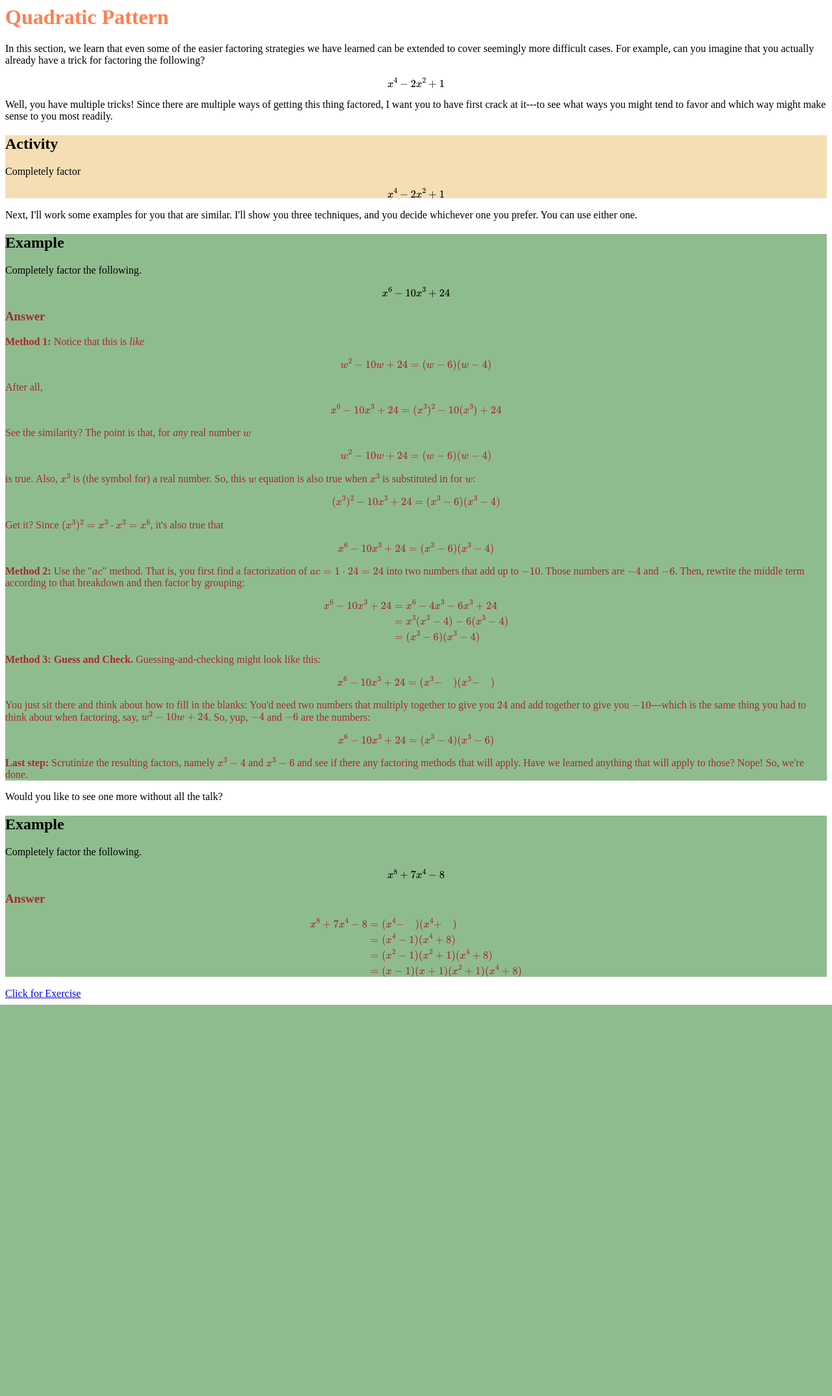
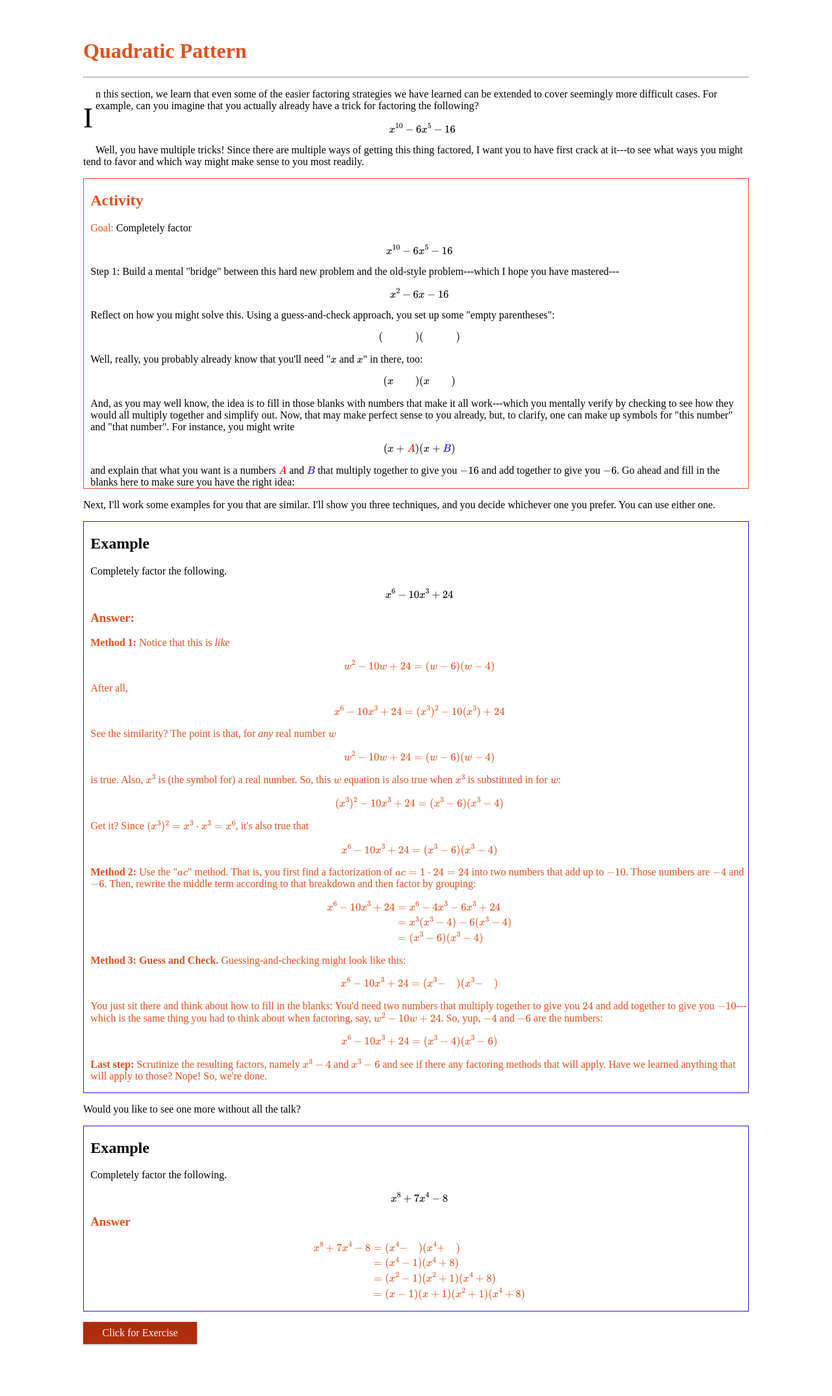
Before and after one commit to NathanFaulkner/encyclopedia, a Flask app: page /quadraticpattern in a window 1280 px wide. Shown: the whole page at 65% size. Before the commit the page ends 1546 px from the top, so only its background shows below. Run offline with Flask 2, Linux system fonts and the light colour scheme.

Commit message:
Improved layout, functionality

```diff
--- a/app/__init__.py
+++ b/app/__init__.py
@@ -12,7 +12,7 @@ app = Flask(__name__)
 app.config.from_object(Config)
 db = SQLAlchemy(app)
 migrate = Migrate(app, db)
-#login = LoginManager(app)
+login = LoginManager(app)
 mail = Mail(app)
 #login.login_view = 'login'
 
--- a/app/books.py
+++ b/app/books.py
@@ -39,6 +39,7 @@ class Division():
 factoring1 = Section('section', factoring1, numbered=True)
 quadraticpattern = Section('section', quadraticpattern, numbered=True)
 polynomials_intro = Section('intro', polynomials, numbered=False)
+
 polynomials = Division('chapter', 'Polynomials', [factoring1, quadraticpattern])
 #polynomials.intro = polynomials_intro
 polynomials.template_path=polynomials_intro.template_path
--- a/app/forms.py
+++ b/app/forms.py
@@ -29,3 +29,39 @@ class AnswerForm(FlaskForm):
             raise ValidationError('You have not used mathematically correct syntax.')
         # if answer.data == ',':
         #     raise ValidationError('Use proper syntax.')
+
+class LoginForm(FlaskForm):
+    username = StringField('Username', validators=[DataRequired()])
+    password = PasswordField('Password', validators=[DataRequired()])
+    remember_me = BooleanField('Remember Me')
+    submit = SubmitField('Sign In')
+
+class RegistrationForm(FlaskForm):
+    username = StringField('Username', validators=[DataRequired()])
+    email = StringField('Email', validators=[DataRequired(), Email()])
+    password = PasswordField('Password', validators=[DataRequired()])
+    password2 = PasswordField(
+        'Repeat Password', validators=[DataRequired(), EqualTo('password')])
+    submit = SubmitField('Register')
+
+    def validate_username(self, username):
+        user = Student.query.filter_by(username=username.data).first()
+        if user is not None:
+            raise ValidationError('This user name is already in use. \
+            Please use another name.')
+
+    def validate_email(self, email):
+        user = Student.query.filter_by(email=email.data).first()
+        if user is not None:
+            raise ValidationError('This email is already in use. \
+            Please use another email.')
+
+class ResetPasswordRequestForm(FlaskForm):
+    email = StringField('Email', validators=[DataRequired(), Email()])
+    submit = SubmitField('Request Password Reset')
+
+class ResetPasswordForm(FlaskForm):
+    password = PasswordField('Password', validators=[DataRequired()])
+    password2 = PasswordField('Repeat Password',
+            validators=[DataRequired(), EqualTo('password')])
+    submit = SubmitField('Request Password Reset')
--- a/app/routes.py
+++ b/app/routes.py
@@ -1,14 +1,15 @@
 from flask import render_template, flash, redirect, url_for, request, session
-#from flask_login import current_user, login_user, logout_user, login_required
+from flask_login import current_user, login_user, logout_user, login_required
 from werkzeug.urls import url_parse
 import inspect, random
 
 from app import app, db, books, sections, questions
 from app.questions import *
-from app.forms import AnswerForm
+from app.forms import AnswerForm, LoginForm, RegistrationForm
+from app.models import Student, StudentAnswer
 
 
-@app.route('/')
+
 @app.route('/index')
 def index():
     user = {'username': 'August'}
@@ -17,8 +18,72 @@ def index():
     return render_template('base.html', user=user, title='Home',
         site_name=app.config['SITE_NAME'], src=path_for_iframe, toc=toc)
 
+@app.route('/')
+@app.route('/entrance')
+def entrance():
+    return render_template('entrance.html')
 
+@app.route('/login', methods=['GET', 'POST'])
+def login():
+    if current_user.is_authenticated:
+        return redirect(url_for('library'))
+    form = LoginForm()
+    if form.validate_on_submit():
+        user = Student.query.filter_by(username=form.username.data).first()
+        if user is None or not user.check_password(form.password.data):
+            flash('Invalid username or password')
+            return redirect(url_for('login'))
+        login_user(user, remember=form.remember_me.data)
+        return redirect(url_for('library'))
+    return render_template('login.html', title='Sign In', form=form)
 
+@app.route('/logout')
+def logout():
+    logout_user()
+    return redirect(url_for('entrance'))
+
+@app.route('/register', methods=['GET', 'POST'])
+def register():
+    if current_user.is_authenticated:
+        return redirect(url_for('library'))
+    form = RegistrationForm()
+    if form.validate_on_submit():
+        user = Student(username=form.username.data, email=form.email.data)
+        user.set_password(form.password.data)
+        db.session.add(user)
+        db.session.commit()
+        flash('You are now a registered user.')
+        return redirect(url_for('login'))
+    return render_template('register.html', title='Register', form=form)
+
+@app.route('/reset_password/<token>', methods=['GET', 'POST'])
+def reset_password(token):
+    if current_user.is_authenticated:
+        return redirect(url_for('index'))
+    user = Student.verify_reset_password_token(token)
+    if not user:
+        return redirect(url_for('index'))
+    form = ResetPasswordForm()
+    if form.validate_on_submit():
+        user.set_password(form.password.data)
+        db.session.commit()
+        flash('Your password has been reset')
+        return redirect(url_for('login'))
+    return render_template('reset_password.html', form=form)
+
+@app.route('/reset_password_request', methods=['GET', 'POST'])
+def reset_password_request():
+    if current_user.is_authenticated:
+        return redirect(url_for('index'))
+    form = ResetPasswordRequestForm()
+    if form.validate_on_submit():
+        user = User.query.filter_by(email=form.email.data).first()
+        if user:
+            send_password_reset_email(user)
+        flash('Check your email for the instructions to reset your password.')
+        return redirect(url_for('login'))
+    return render_template('reset_password_request.html',
+                            title='Reset Password', form=form)
 
 
 ############################################################################
@@ -53,49 +118,55 @@ def quadraticpattern():
 def question(question_name):
     # if request.method == 'GET':
     question_module = getattr(questions, question_name)
-    user = {'username': 'August'}
+    if current_user.is_authenticated:
+        user = current_user
+    else:
+        user = {'username': 'Anonymous'}
     validator = question_module.Question_Class.validator
     form = AnswerForm(validator)
-    # if request.method == 'POST':
-    #     form = AnswerForm(request.form)
-    # else:
-    #     form = AnswerForm()
-    #form = AnswerForm(request.form)
-    # if request.method == 'POST':
-    #     session['seed'] = form.seed.data
-    # else:
-    #     session['seed'] = random.random()
-    #     form.seed.data = session['seed']
     if request.method == 'GET':
         session['seed'] = random.random()
         form.seed.data = session['seed']
         session['tried'] = False
     question = question_module.Question_Class(seed=session['seed'])
+    # if request.method == 'GET':
+    #     answer_event = StudentAnswer(student=student, skillname=question_name,
+    #                     grade_category='check', seed=session['seed'])
+    #     db.session.add(answer_event)
+    #     # db.session.commit()
+    # else:
+    #     answer_event = StudentAnswer.query.filter_by(seed=session['seed'], student=student).first()
     useranswer = form.answer.data
     if form.validate_on_submit():
         correct = question.checkanswer(useranswer)
+        if current_user.is_authenticated:
+            user = current_user
+            answer_event = StudentAnswer(student=user, skillname=question_name,
+                        grade_category='check', seed=session['seed'])
+            db.session.add(answer_event)
         if correct:
             message = 'You got it right!!'
             if session['tried'] == True:
                 message += ' But you should try a new problem.'
+            else:
+                if current_user.is_authenticated:
+                    answer_event.correct = True
+                    db.session.commit()
         else:
             message = "If you want credit, you'll have to try a new problem."
+            if current_user.is_authenticated:
+                answer_event.correct = False
+                db.session.commit()
         session['tried'] = True
     else:
         if request.method == 'POST':
             if session['tried'] == False:
                 message = 'You can try again, since you just had a syntax error.'
             else:
-                message = "You had a syntax error, but you should try a different problem if you want credit."
+                message = """You had a syntax error,
+but you should try a different problem if you want credit."""
         else:
             message = "It's a brand new problem!!"
-    # if request.method == 'POST':
-    #      session['tried'] = True
-    # try:
-    #     seed = session['seed']
-    # except:
-    #     seed = random.random()
-    #     session['seed'] = seed
     return render_template('question_page.html', user=user, title='Question',
         site_name=app.config['SITE_NAME'], form=form, question=question,
         tried=session['tried'], message=message)
@@ -149,7 +220,7 @@ def book(book_name):
     book = getattr(books, book_name)
     path_for_iframe = 'hello'
     toc = book.subdivisions
-    return render_template('book.html', user=user, title=book_name,
+    return render_template('chapter.html', user=user, title=book_name,
         site_name=app.config['SITE_NAME'], src=url_for(path_for_iframe), toc=toc,
         book=book, book_name=book_name)
 
--- a/app/static/css/main.css
+++ b/app/static/css/main.css
@@ -6,11 +6,25 @@
   --logo-background-color: #000132;
   --logo-text-color: #fcba03;
   --logo-text-hover-color: #aa44dd;
+  --logo-triadic-third: #970129;
+  --old-menu-li-a: #e24f1d;
+  --old-menu-li-li-a: #33b5e5;
+  --menu-li-a-bgcolor: #b02d0b;
+  --theme-color-3: #e24f1d;
+  --menu-li-li-a-bgcolor: #e24f1d;
+  --theme-color-4: #1d1de2;
+  --menu-li-li-li-a-bgcolor: #f46f3f;
+  --theme-color-5: #1de221;
 }
   /* --logo-background-color: #9933cc; */
 
 html {
   font-family: "Computer Modern";
+}
+
+a {
+  color: blue;
+  text-decoration: none;
 }
 
 #site_name {
@@ -75,11 +89,17 @@ html {
   background-color: var(--logo-text-hover-color)
 }
 
+.menu {
+  background-color: gray;
+}
+
 .menu ul {
   list-style-type: none;
   margin: 0;
   padding: 0;
 }
+
+
 
 .menu li a {
   display: block;
@@ -87,13 +107,14 @@ html {
   text-decoration: none;
   padding: 8px;
   margin-bottom: 7px;
-  background-color: #e24f1d;
+  background-color: var(--menu-li-a-bgcolor);
   color: #ffffff;
   box-shadow: 0 1px 3px rgba(0, 0, 0, 0.12), 0 1px 2px rgba(0, 0, 0, 0.24);
 }
 
+
 .menu li a:hover {
-  background-color: #c02d0b;;
+  background-color: #c02d0b;
 }
 
 .menu li li a {
@@ -102,7 +123,7 @@ html {
   text-decoration: none;
   padding: 8px;
   margin-bottom: 7px;
-  background-color: #33b5e5;
+  background-color: var(--menu-li-li-a-bgcolor);
   color: #ffffff;
   box-shadow: 0 1px 3px rgba(0, 0, 0, 0.12), 0 1px 2px rgba(0, 0, 0, 0.24);
 }
@@ -117,7 +138,7 @@ html {
   text-decoration: none;
   padding: 8px;
   margin-bottom: 7px;
-  background-color: green;
+  background-color: var(--menu-li-li-li-a-bgcolor);
   color: #ffffff;
   box-shadow: 0 1px 3px rgba(0, 0, 0, 0.12), 0 1px 2px rgba(0, 0, 0, 0.24);
 }
@@ -126,18 +147,94 @@ html {
   background-color: #0082b2;
 }
 
-.section {
-  color: coral;
+.collapsible {
+  background-color: var(--menu-li-a-bgcolor);
+  color: #ffffff;
+  cursor: pointer;
+  text-align: left;
+  padding: 8px;
+  width: 100%;
+  border: none;
+  outline: none;
+  font-family: "Computer Modern";
+  font-size: 16px;
+  margin-bottom: 4px;
+  box-shadow: 0 1px 3px rgba(0, 0, 0, 0.12), 0 1px 2px rgba(0, 0, 0, 0.24);
+}
+
+.active, .collapsible:hover {
+  background-color: #c02d0b;
+}
+
+
+.inner {
+  display: none;
+  overflow: hidden;
+}
+
+.inner ul {
+  list-style-type: none;
+  margin: 0;
+  padding: 0;
+}
+
+
+
+.inner li a {
+  display: block;
+  text-align: left;
+  text-decoration: none;
+  padding: 8px;
+  margin-bottom: 7px;
+  background-color: var(--menu-li-a-bgcolor);
+  color: #ffffff;
+  box-shadow: 0 1px 3px rgba(0, 0, 0, 0.12), 0 1px 2px rgba(0, 0, 0, 0.24);
+}
+
+.section-header {
+  color: #e24f1d;
 }
 
 .activity {
-  background-color: wheat;
+  border: 1px solid rgba(226, 79, 29, 1);
+  padding-left: 1%;
+  padding-top: 0;
 }
 
 .example {
-  background-color: DarkSeaGreen;
+  border: 1px solid rgba(29, 29, 226, 1);
+  padding-left: 1%;
 }
 
 .answer {
-  color: brown;
+  color: #e24f1d;
 }
+
+.first-letter{
+  font-size: 35px;
+  line-height: 70px;
+}
+
+.subhead:first-letter {
+  float: left;
+  font-size: 45px;
+  line-height: 2;
+  margin-right: 4px;
+}
+
+
+.exercise a {
+  width: 175px;
+  display: block;
+  text-align: center;
+  text-decoration: none;
+  padding: 8px;
+  margin-bottom: 7px;
+  background-color: var(--menu-li-a-bgcolor);
+  color: #ffffff;
+  box-shadow: 0 1px 3px rgba(0, 0, 0, 0.12), 0 1px 2px rgba(0, 0, 0, 0.24);
+}
+
+.exercise a:hover, a:active {
+  background-color: #0082b2;;
+}
--- a/app/templates/book_page.html
+++ b/app/templates/book_page.html
@@ -5,6 +5,14 @@
           src="https://cdn.jsdelivr.net/npm/mathjax@3/es5/tex-mml-chtml.js">
   </script>
   <link rel="stylesheet" href="{{ url_for('static', filename='css/main.css') }}">
+  <style>
+  body {
+    margin-left: 10%;
+    margin-right: 10%;
+    margin-top: 60px;
+    margin-bottom: 80px;
+  }
+  </style>
   </head>
   <body>
     {% block content %}{% endblock %}
--- a/app/templates/question_page.html
+++ b/app/templates/question_page.html
@@ -1,6 +1,8 @@
 {% extends "book_page.html" %}
 
 {% block content %}
+ Hello, {{ user.username }}!
+
 <h2>Exercise</h2>
 {% if form %}
 <p>
--- a/app/templates/sections/quadratic-pattern.html
+++ b/app/templates/sections/quadratic-pattern.html
@@ -2,14 +2,15 @@
 
 {% block content %}
 
-<h1 class="section">Quadratic Pattern</h1>
-<p>
+<h1 class="section-header">Quadratic Pattern</h1>
+<hr style="color: #e24f1d;">
+<p class="subhead">
 In this section, we learn that even some of the easier factoring strategies we
 have learned can be extended to cover seemingly more difficult cases.
 For example, can you imagine that you actually already have a trick for
 factoring the following?
 \[
-x^4 - 2x^2 +1
+x^{10} - 6x^5 - 16
 \]
 Well, you have multiple tricks!  Since there are multiple ways of getting this
 thing factored, I want you to have first crack at it---to see what ways you
@@ -18,11 +19,41 @@ thing factored, I want you to have first crack at it---to see what ways you
 
 <p>
   <div class="activity">
-    <h2>Activity</h2>
-  Completely factor
-  \[
-  x^4 - 2x^2 +1
-  \]
+    <h2 style="color: var(--theme-color-3)">Activity</h2>
+    <span style="color: var(--theme-color-3)">Goal:</span> Completely factor
+    \[
+    x^{10} - 6x^5 - 16
+    \]
+    Step 1: Build a mental "bridge" between this hard new problem and the
+    old-style problem---which I hope you have mastered---
+    \[
+    x^2 - 6x - 16
+    \]
+    Reflect on how you might solve this.  Using a guess-and-check approach, you
+    set up some "empty parentheses":
+    \[
+    (\quad \quad \quad)(\quad \quad \quad)
+    \]
+    Well, really, you probably already know that you'll need "\(x\) and \(x\)"
+    in there, too:
+    \[
+    (x \quad \quad)(x \quad \quad)
+    \]
+    And, as you may well know, the idea is to fill in those blanks with numbers
+    that make it all work---which you mentally verify by checking to
+    see how they would all multiply together and simplify out.  Now, that
+    may make perfect sense to you already, but, to clarify, one can make up
+    symbols for "this number" and "that number".  For instance, you might write
+    \[
+    (x + {\color{red}A})(x + {\color{blue}B})
+    \]
+    and explain that what you want is a numbers \({\color{red}A}\) and
+    \({\color{blue}B}\) that multiply together to give you \(-16\)
+    and add together to give you \(-6\).  Go ahead and fill in the
+    blanks here to make sure you have the right idea:
+    <!-- <form>
+      <>
+    </form> -->
   </div>
 </p>
 
@@ -34,13 +65,13 @@ You can use either one.
 
 <p>
 <div class="example">
-  <h2>Example </h2>
+  <h2>Example</h2>
 Completely factor the following.
 \[
 x^6 - 10x^3 + 24
 \]
 <div class="answer">
-  <h3>Answer</h3>
+  <h3>Answer: </h3>
 <b>Method 1:</b> Notice that this is <i>like</i>
 \[
 w^2 - 10w +24 = (w-6)(w-4)
@@ -118,7 +149,7 @@ Would you like to see one more without all the talk?
   </div>
 </p>
 
-<div class="exercises">
+<div class="exercise">
 
 
 <a href="{{ url_for('question', question_name='quadratic_pattern') }}">Click for Exercise</a>
```
Also changed, not shown: app/models.py (+21 -2 lines), app/templates/base.html (+12 -2 lines), app/templates/chapter.html (+36 -3 lines), app/templates/entrance.html (added, +62 -0 lines), app/templates/login.html (added, +33 -0 lines), app/templates/register.html (added, +39 -0 lines), app/templates/reset_password.html (added, +23 -0 lines), app/templates/reset_password_request.html (added, +16 -0 lines), app/templates/trash.html (+49 -3 lines), migrations/versions/5590720eb171_added_favorite_color_to_student.py (deleted, +0 -28 lines), migrations/versions/e2edeb1251bc_re_initialized_yet_again_can_t_delete_.py (renamed from migrations/versions/8673213417d2_re_initializing.py, +6 -5 lines), 1 other file.
